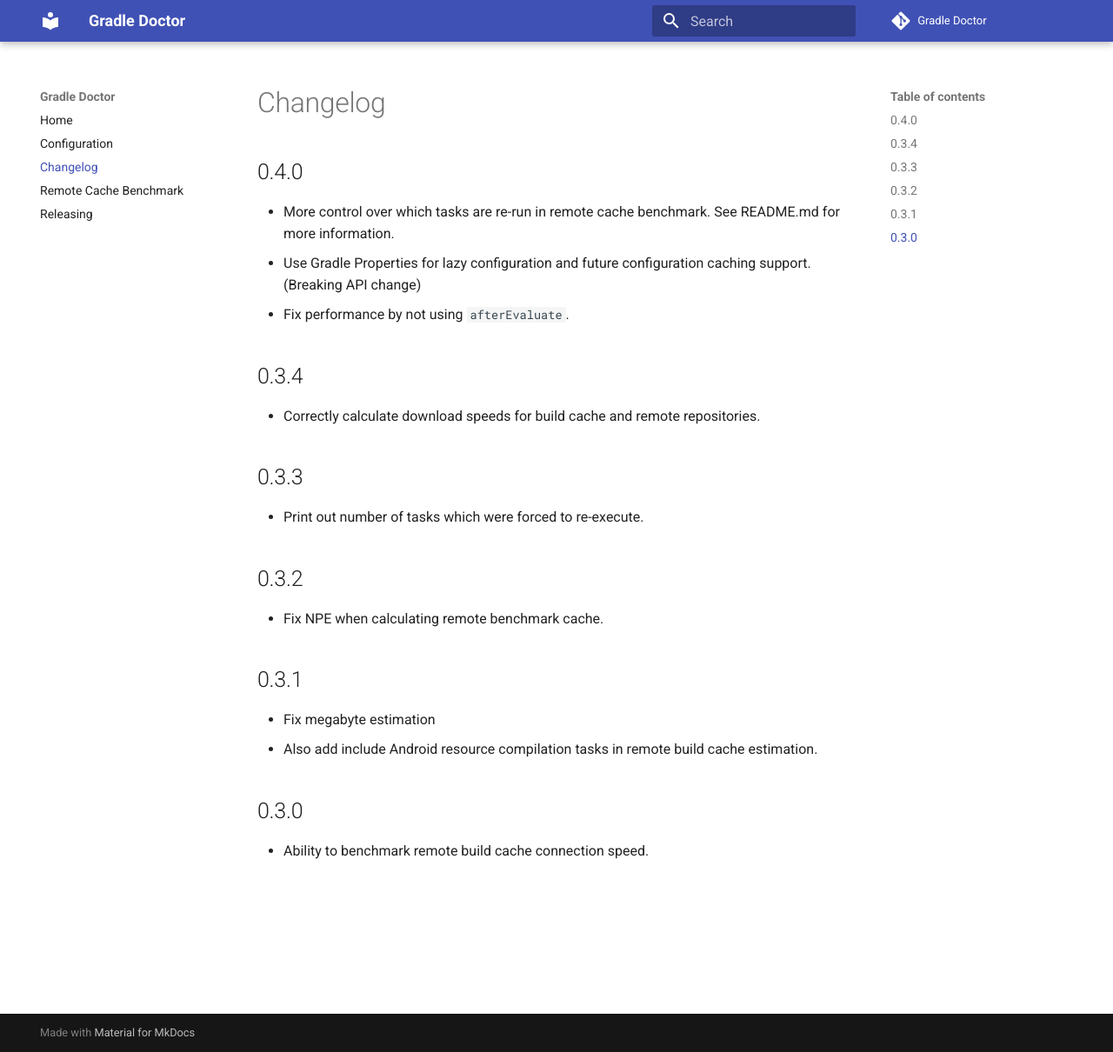
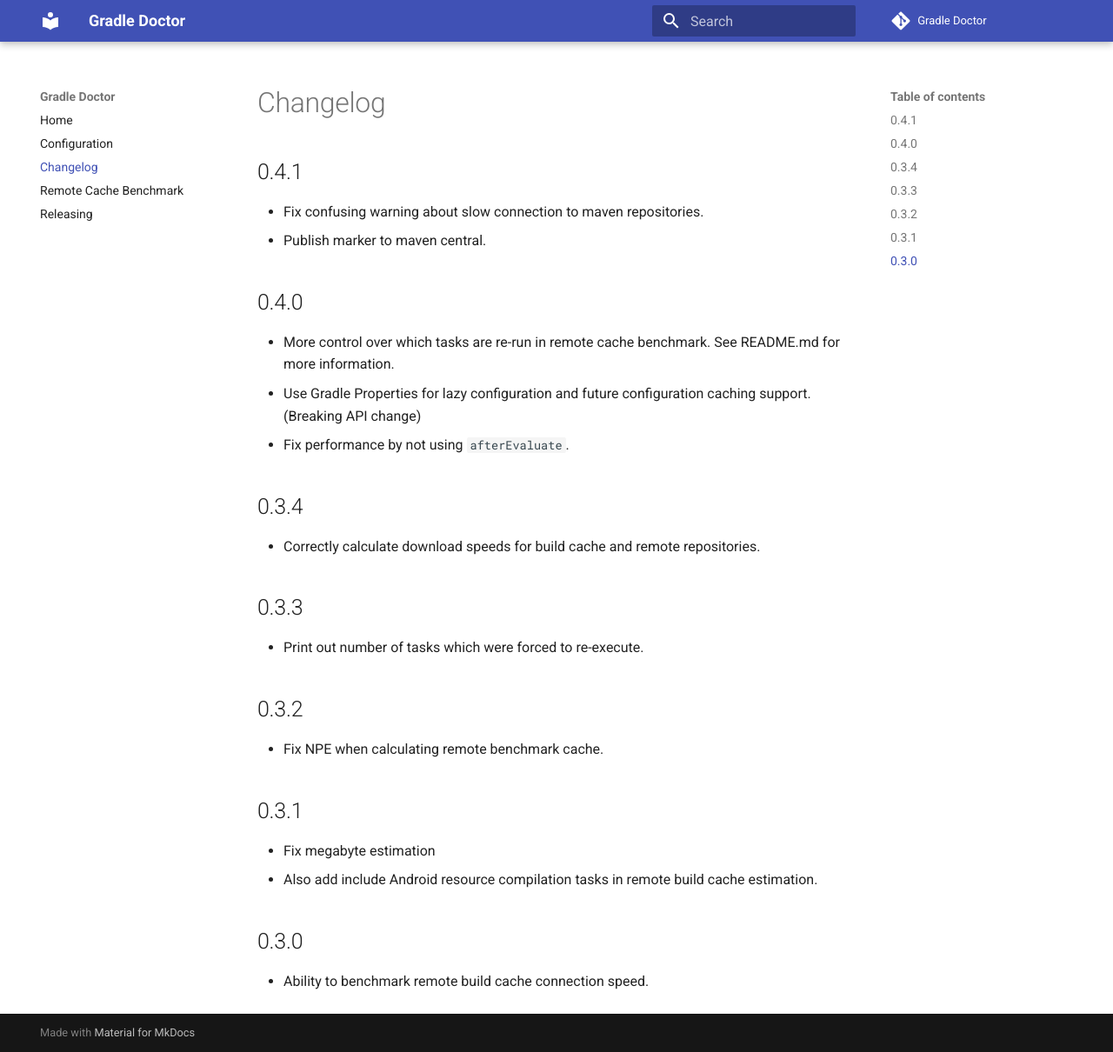
Before and after one commit to runningcode/gradle-doctor, an MkDocs documentation site: the page built from docs/changelog.md, in a window 1280 px wide and 1210 px high. Shown: the whole window at 87% size. Built offline with MkDocs 1.6.1 and Material for MkDocs 9.7.7, drawn with Linux system fonts in a browser that asks for light colours; comment, search, counter and statistics services are not loaded.

Commit message:
Update changelog

```diff
--- a/docs/changelog.md
+++ b/docs/changelog.md
@@ -1,4 +1,8 @@
 # Changelog
+
+## 0.4.1
+* Fix confusing warning about slow connection to maven repositories.
+* Publish marker to maven central.
 
 ## 0.4.0
 * More control over which tasks are re-run in remote cache benchmark. See README.md for more information.
```
